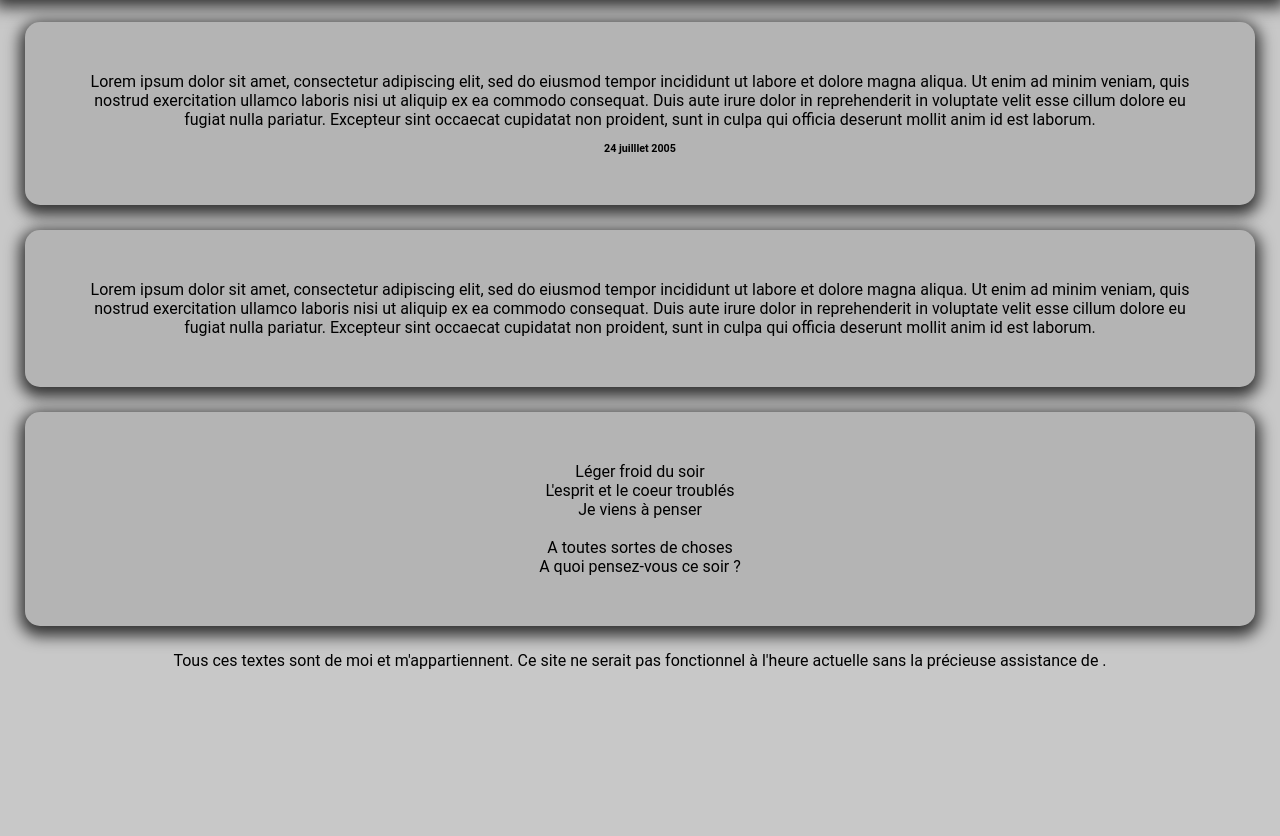
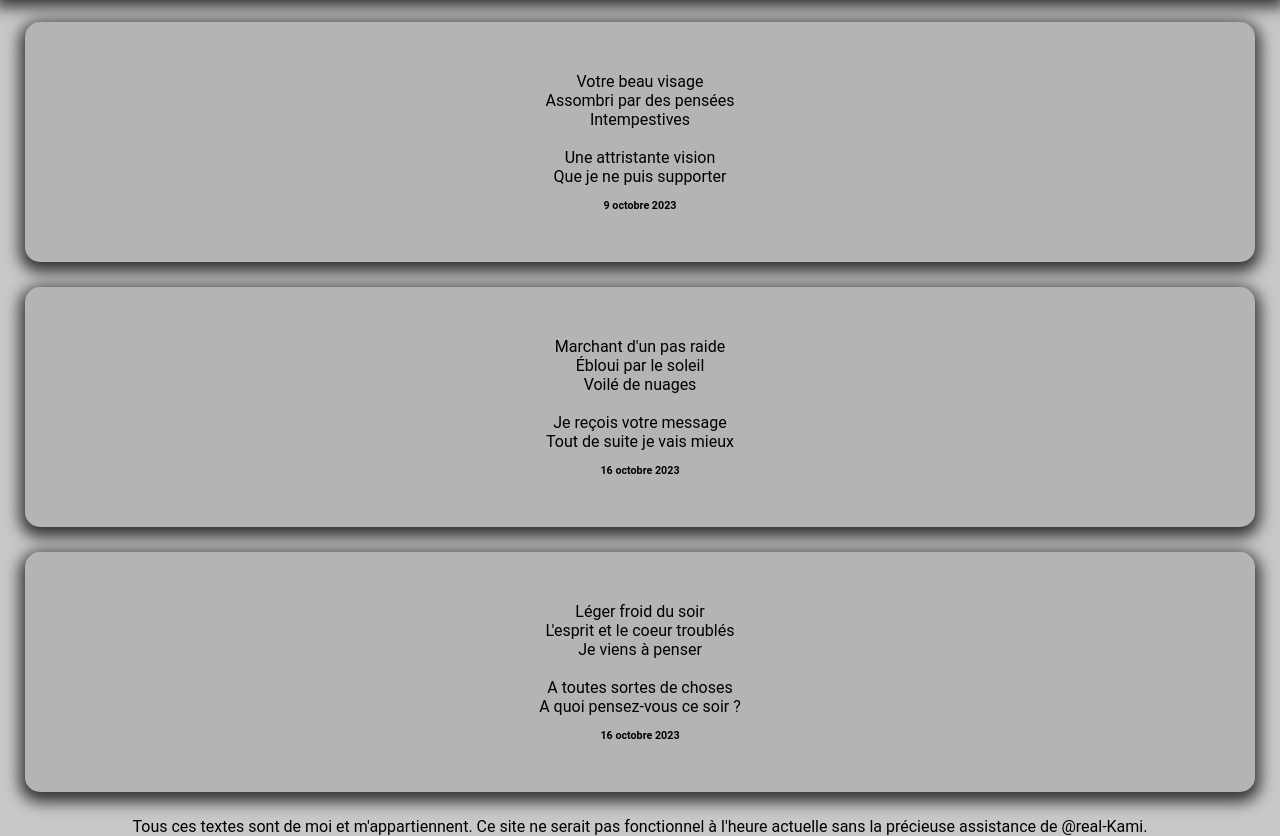
Before and after one commit to Operette/La-mer-de-nuages, a plain HTML site: page index.html in a window 1280 px wide. Shown: the part 71-907 px from the top of the page. Before the commit the page ends 800 px from the top, so only its background shows below. Drawn offline with Linux system fonts and the light colour scheme.

Commit message:
Update index.html

```diff
--- a/index.html
+++ b/index.html
@@ -12,22 +12,34 @@
 <body>
   <h1>La Mer de Nuages</h1>
 
-  <div>
-    Lorem ipsum dolor sit amet, consectetur adipiscing elit, sed do eiusmod tempor incididunt ut labore et dolore magna aliqua. Ut enim ad minim veniam, quis nostrud exercitation ullamco laboris nisi ut aliquip ex ea commodo consequat. Duis aute irure dolor in reprehenderit in voluptate velit esse cillum dolore eu fugiat nulla pariatur. Excepteur sint occaecat cupidatat non proident, sunt in culpa qui officia deserunt mollit anim id est laborum.
-
-    <h6><br>24 juilllet 2005</h6>
+  <div>Votre beau visage<br>
+  Assombri par des pensées<br>
+  Intempestives<br>
+  <br>
+  Une attristante vision<br>
+  Que je ne puis supporter<br>
+    <h6><br>9 octobre 2023</h6>
   </div>
 
-  <div>Lorem ipsum dolor sit amet, consectetur adipiscing elit, sed do eiusmod tempor incididunt ut labore et dolore magna aliqua. Ut enim ad minim veniam, quis nostrud exercitation ullamco laboris nisi ut aliquip ex ea commodo consequat. Duis aute irure dolor in reprehenderit in voluptate velit esse cillum dolore eu fugiat nulla pariatur. Excepteur sint occaecat cupidatat non proident, sunt in culpa qui officia deserunt mollit anim id est laborum.</div>
+  <div>Marchant d'un pas raide<br>
+  Ébloui par le soleil<br>
+  Voilé de nuages<br>
+  <br>
+  Je reçois votre message<br>
+  Tout de suite je vais mieux<br>
+    <h6><br>16 octobre 2023</h6>
+  </div>
 
   <div>Léger froid du soir<br>
   L'esprit et le coeur troublés<br>
   Je viens à penser<br>
   <br>
   A toutes sortes de choses<br>
-  A quoi pensez-vous ce soir ?<br></div>
+  A quoi pensez-vous ce soir ?<br>
+    <h6><br>16 octobre 2023</h6>
+  </div>
 
-  <footer>Tous ces textes sont de moi et m'appartiennent. Ce site ne serait pas fonctionnel à l'heure actuelle sans la précieuse assistance de .</footer>
+  <footer>Tous ces textes sont de moi et m'appartiennent. Ce site ne serait pas fonctionnel à l'heure actuelle sans la précieuse assistance de @real-Kami.</footer>
 </body>
 
 </html>
```
